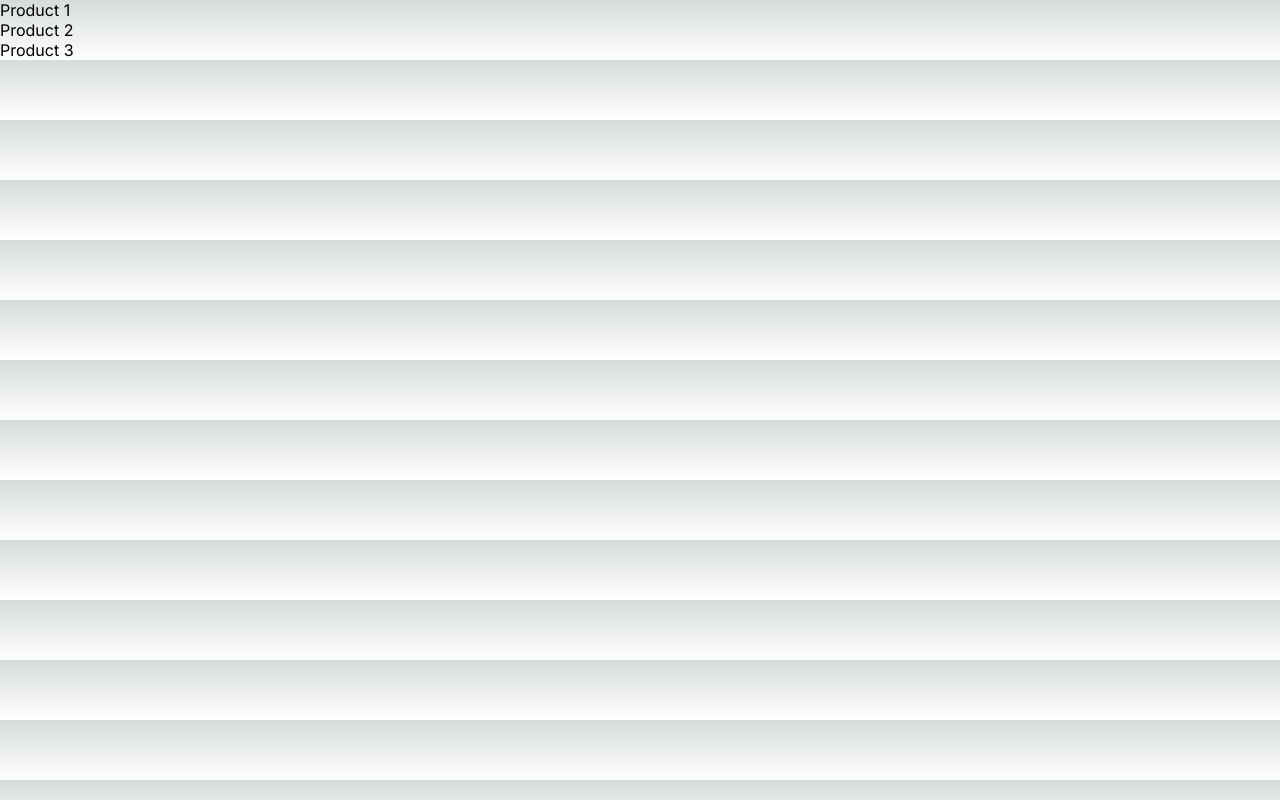
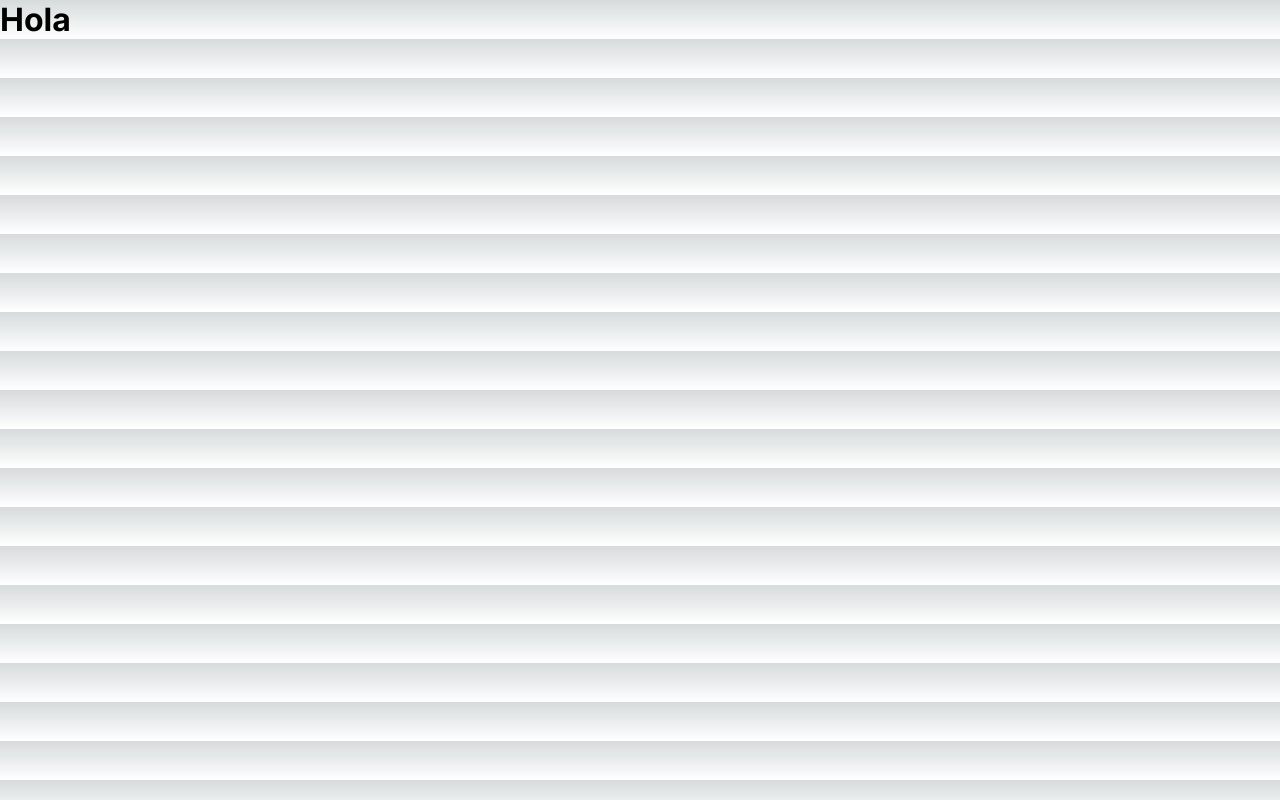
Before and after one commit to chespisan/fakeApiDemo, a Next.js app: page / in a window 1280 px wide. Built offline with nearby package versions, Linux system fonts and the light colour scheme.

Commit message:
fix: test v0.0.2

```diff
--- a/src/app/page.tsx
+++ b/src/app/page.tsx
@@ -1,16 +1,21 @@
 export default async function Home() {
-  const api = process.env.API_LOCAL;
-  const response = await fetch(`${api}/api`);
-  const { products } = await response.json();
-  console.log("Products: ", products);
+  const api = process.env.NEXT_PUBLIC_API_LOCAL;
+  const api2 = process.env.API_LOCAL;
+  console.log("api: ", api);
+  console.log("api2: ", api2);
+
+  // const response = await fetch(`${api}/api`);
+  // const { products } = await response.json();
+  // console.log("Products: ", products);
 
   return (
     <div>
-      <ul>
+      <h1>Hola</h1>
+      {/* <ul>
         {products.map((product: any) => (
           <li key={product.id}>{product.name}</li>
         ))}
-      </ul>
+      </ul> */}
     </div>
   );
 }
```
